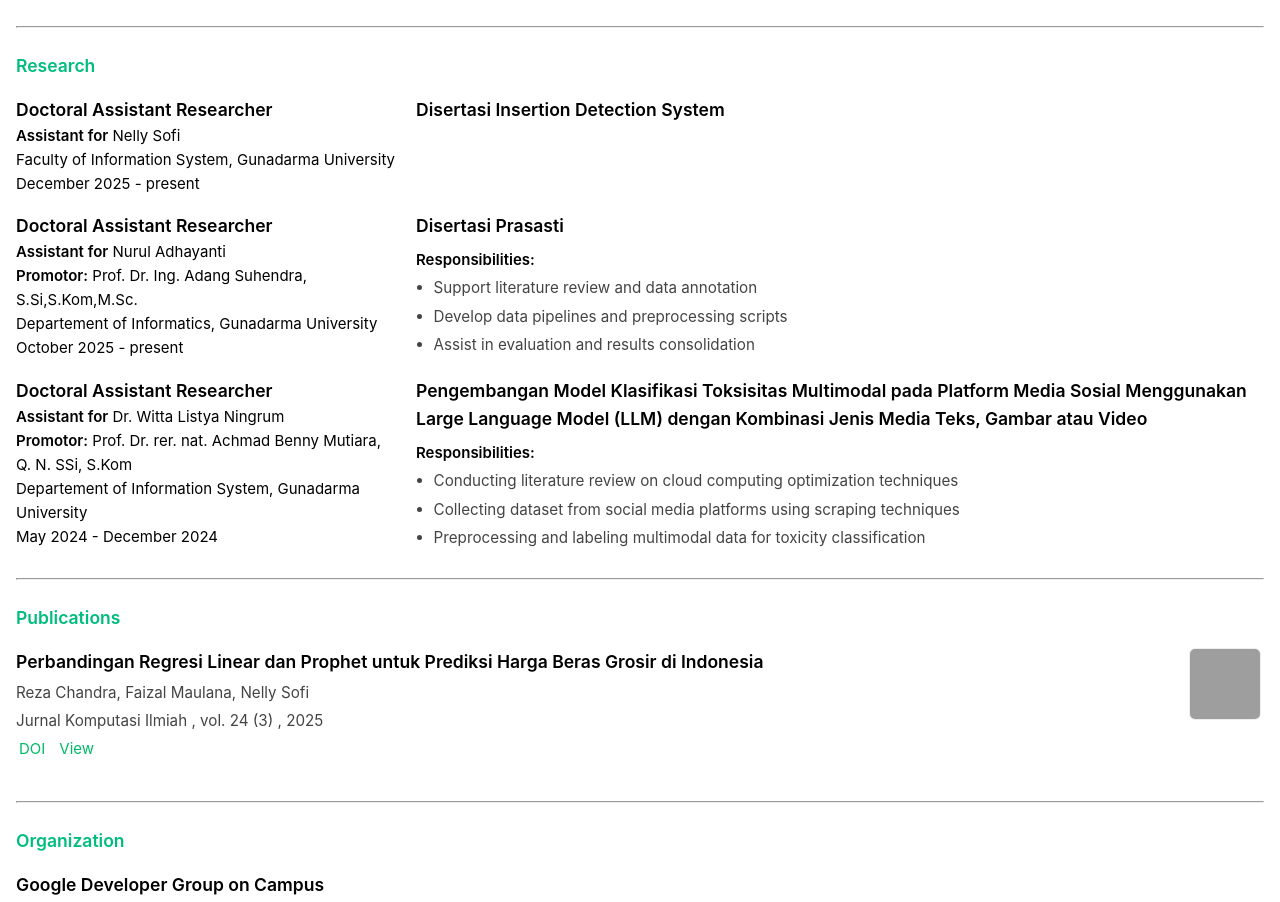
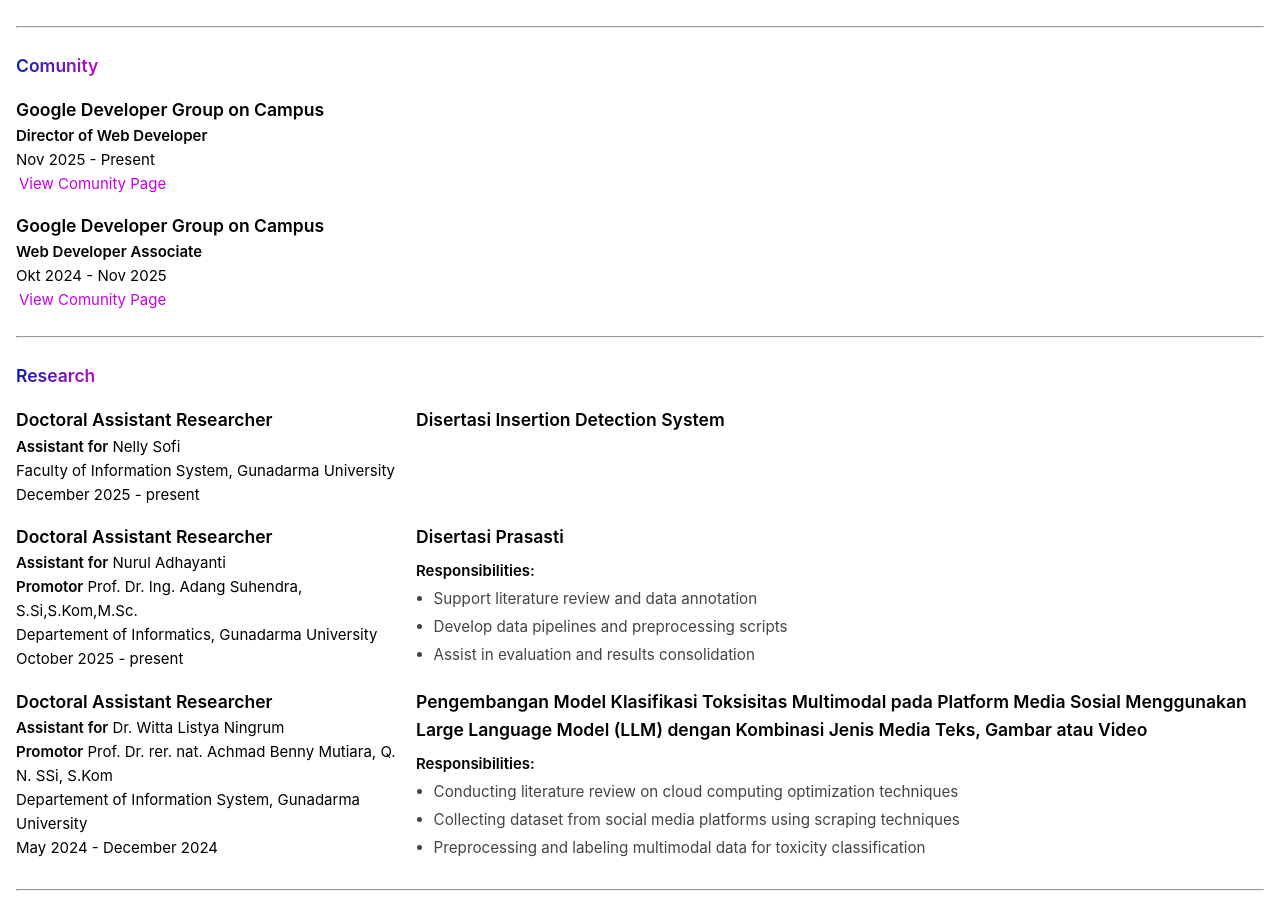
Before and after one commit to faizallmaullana/my-portofolio, a Vue app: page / in a window 1280 px wide. Shown: the part 1884-2786 px from the top of the page. Built offline with nearby package versions, Linux system fonts and the light colour scheme; grey boxes are pictures that could not be loaded.

Commit message:
feat: enhance community section in HomeView and update styles for better visibility

```diff
--- a/src/assets/main.css
+++ b/src/assets/main.css
@@ -37,12 +37,23 @@ h4 {
 a {
   text-decoration: none;
   padding: 3px;
-  color: hsla(160, 100%, 37%, 1);
-
+  color: rgb(200, 0, 226);
 }
 
 .green {
-  color: hsla(160, 100%, 37%, 1);
+  /* Terapkan gradasi pada background */
+  background: linear-gradient(90deg, rgba(10, 32, 171, 1) 0%, rgba(190, 12, 199, 1) 100%);
+
+  /* Potong background agar hanya muncul di dalam teks */
+  -webkit-background-clip: text;
+  background-clip: text;
+
+  /* Buat warna teks asli menjadi transparan agar gradasi terlihat */
+  -webkit-text-fill-color: transparent;
+  color: transparent;
+
+  /* Opsional: Tambahkan ini jika teks tidak muncul (khusus beberapa browser) */
+  display: inline-block;
 }
 
 .top-1 {
@@ -128,12 +139,6 @@ strong {
   font-size: 0.95rem;
 }
 
-.pub-links a {
-  color: #0b6;
-  margin-right: 0.5rem;
-  text-decoration: none;
-}
-
 .pub-abstract {
   font-style: italic;
   color: #555;
@@ -155,22 +160,11 @@ strong {
   margin-bottom: 1rem;
 }
 
-.project-title a {
-  color: #0b6;
-  text-decoration: none;
-  font-weight: 600;
-}
-
 .project-desc {
   margin: 0.5rem 0;
   color: #444;
 }
 
-.project-links a {
-  margin-right: 0.6rem;
-  color: #0b6;
-  text-decoration: none;
-}
 
 .project-tags {
   display: inline-block;
@@ -290,11 +284,6 @@ strong {
   height: 22px;
 }
 
-.footer a {
-  color: #0b6;
-  text-decoration: none;
-}
-
 @media (max-width: 900px) {
   main {
     padding: 0.75rem;
--- a/src/views/HomeView.vue
+++ b/src/views/HomeView.vue
@@ -134,6 +134,27 @@ const year = new Date().getFullYear()
 
     <hr>
 
+        <section>
+      <h3 class="green bottom-1">Comunity</h3>
+
+      <div class="section-wrap">
+        <div v-for="(org, oIdx) in organizations" :key="oIdx" class="section">
+          <div class="section-header">
+            <h3>{{ org.organization }}</h3>
+            <p><strong>{{ org.role }}</strong></p>
+            <p>{{ org.period }}</p>
+            <a :href="org.link" target="_blank" rel="noopener noreferrer">View Comunity Page</a>
+          </div>
+
+          <div class="section-detail">
+            <p>{{ org.description }}</p>
+          </div>
+        </div>
+      </div>
+    </section>
+
+    <hr>
+
     <section>
       <h3 class="green bottom-1">Research</h3>
 
@@ -143,7 +164,7 @@ const year = new Date().getFullYear()
             <h3>{{ r.role }}</h3>
             <p v-if="r.assistant_for"><strong>Assistant for</strong> {{ r.assistant_for }}</p>
             <a :href="r.link" v-if="r.link">{{ r.link }}</a>
-            <span v-if="r.promotor"><strong>Promotor:</strong> {{ r.promotor }}</span>
+            <span v-if="r.promotor"><strong>Promotor</strong> {{ r.promotor }}</span>
             <p>{{ r.institution }}</p>
             <p>{{ r.period }}</p>
             <!-- <a :href="r.link" target="_blank" rel="noopener noreferrer">{{ r.link }}</a> -->
@@ -196,27 +217,6 @@ const year = new Date().getFullYear()
                 :src="`https://api.qrserver.com/v1/create-qr-code/?size=150x150&data=${encodeURIComponent(pub.link || ('https://doi.org/' + pub.doi))}`"
                 :alt="`QR code for ${pub.title}`" />
             </a>
-          </div>
-        </div>
-      </div>
-    </section>
-
-    <hr>
-
-    <section>
-      <h3 class="green bottom-1">Organization</h3>
-
-      <div class="section-wrap">
-        <div v-for="(org, oIdx) in organizations" :key="oIdx" class="section">
-          <div class="section-header">
-            <h3>{{ org.organization }}</h3>
-            <p><strong>{{ org.role }}</strong></p>
-            <a :href="org.link" target="_blank" rel="noopener noreferrer">{{ org.link }}</a>
-            <p>{{ org.period }}</p>
-          </div>
-
-          <div class="section-detail">
-            <p>{{ org.description }}</p>
           </div>
         </div>
       </div>
```
